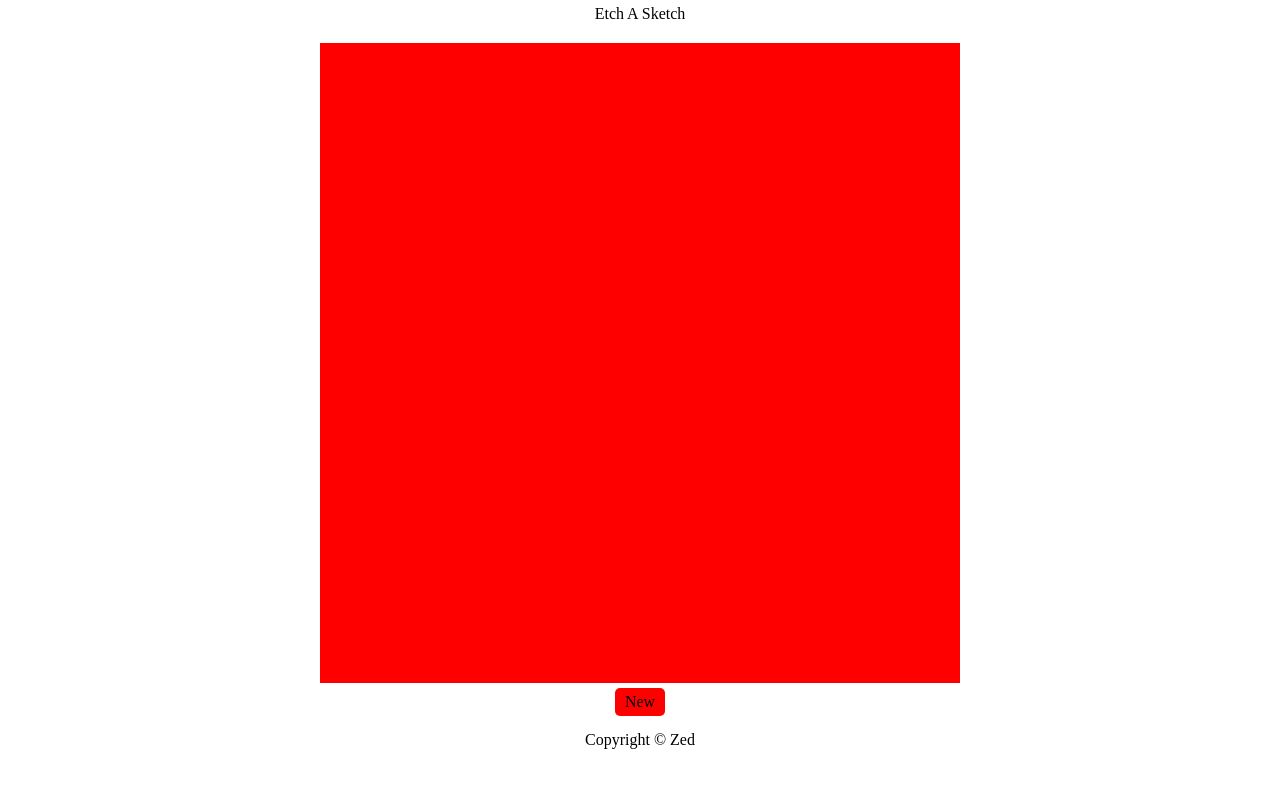
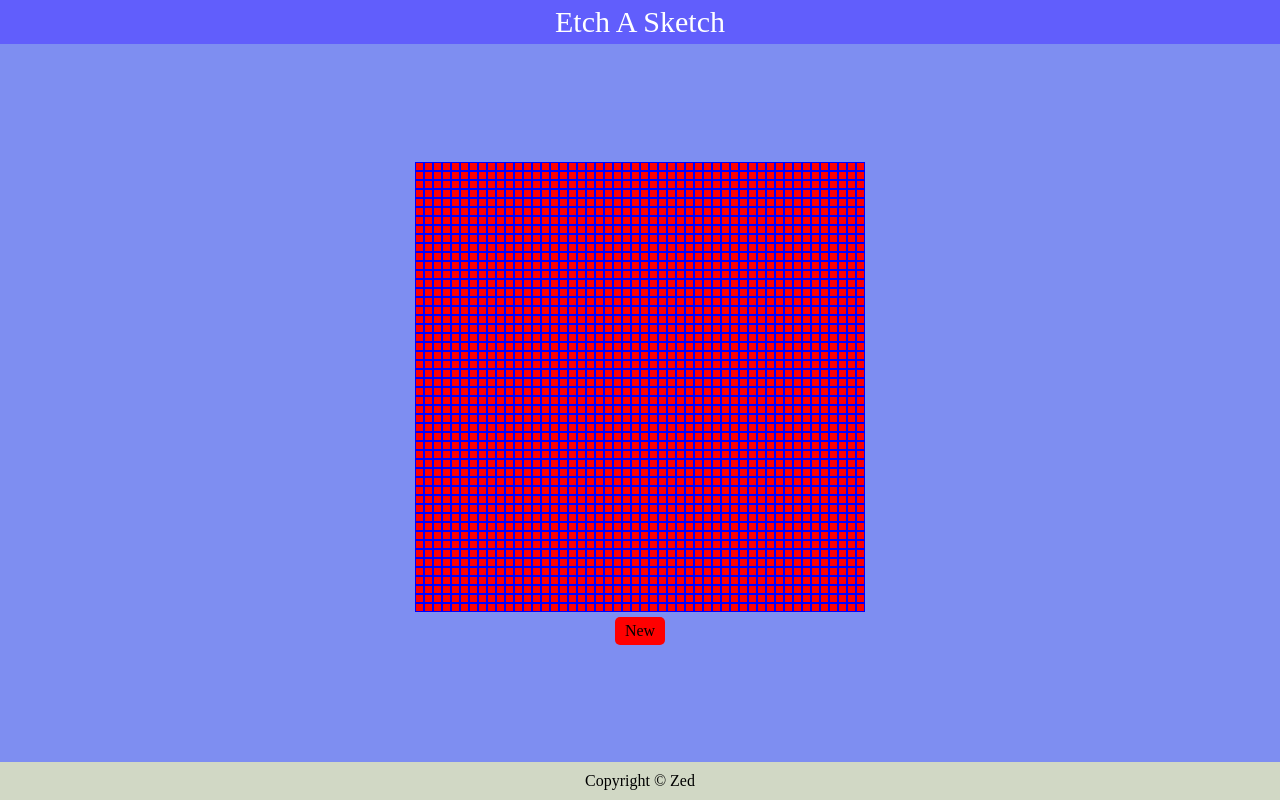
Before and after one commit to Zedai00/EtchASketch, a plain HTML site: page index.html in a window 1280 px wide. Drawn offline with Linux system fonts and the light colour scheme.

Commit message:
Create createGrid and addEvent Functions

```diff
--- a/script.js
+++ b/script.js
@@ -1,20 +1,24 @@
 let container = document.querySelector(".pad")
 
-for (let i = 0; i < 16; i++) {
-  let row = document.createElement('div')
-  row.classList.add('row')
-  for (let j = 0; j < 16; j++) {
-    let col = document.createElement('div')
-    col.classList.add('col')
-    row.appendChild(col)
+function createGrid(size) {
+  let pixelSize = container.clientWidth / size
+  for (let i = 0; i < size * size; i++) {
+    let pixel = document.createElement('div')
+    pixel.classList.add('pixel')
+    pixel.style.width = `${pixelSize}px`
+    pixel.style.height = `${pixelSize}px`
+    container.appendChild(pixel)
   }
-  container.appendChild(row)
 }
 
-let pixels = document.querySelectorAll('.col')
+function addEvent() {
+  let pixels = document.querySelectorAll('.pixel')
+  pixels.forEach((elm) => {
+    elm.addEventListener('mouseover', () => {
+      elm.style.background = 'blue'
+    })
+  })
+}
 
-pixels.forEach((elm) => {
-  elm.addEventListener('mouseover', () => {
-    elm.style.background = 'blue'
-  })
-})
+createGrid(50)
+addEvent()
--- a/style.css
+++ b/style.css
@@ -1,14 +1,14 @@
 * {
   margin: 0;
   padding: 0;
+  box-sizing: border-box;
 }
 
 body {
   display: flex;
   justify-content: center;
-  height: 100%;
+  height: 100vh;
   flex-direction: column;
-  gap: 5px;
 }
 
 header {
@@ -16,20 +16,20 @@ header {
   padding: 5px;
   justify-content: center;
   align-items: center;
+  background: #615efc;
+  color: white;
+  font-size: 30px;
 }
 
 main {
-  margin-bottom: auto;
   display: flex;
   flex-direction: column;
   align-items: center;
   justify-content: center;
   gap: 5px;
-}
-
-.pad {
-  width: 50vw;
-  margin-top: 10px;
+  background: #7e8ef1;
+  padding: 10px;
+  flex: 1;
 }
 
 .button {
@@ -40,25 +40,22 @@ main {
 }
 
 footer {
-  padding: 10px 0px;
+  padding: 10px;
   display: flex;
   align-items: center;
   justify-content: center;
+  background: #d1d8c5;
+  margin-top: auto;
 }
 
-.container {
+.pad {
   display: flex;
-  flex-direction: column;
-  width: 80vh;
+  flex-wrap: wrap;
+  width: 450px;
+  height: 450px;
 }
 
-.row {
-  display: flex;
+.pixel {
+  background: red;
+  border: 1px solid blue;
 }
-
-.col {
-  flex: auto;
-  background: red;
-  width: 50px;
-  height: 5vh;
-}
```
